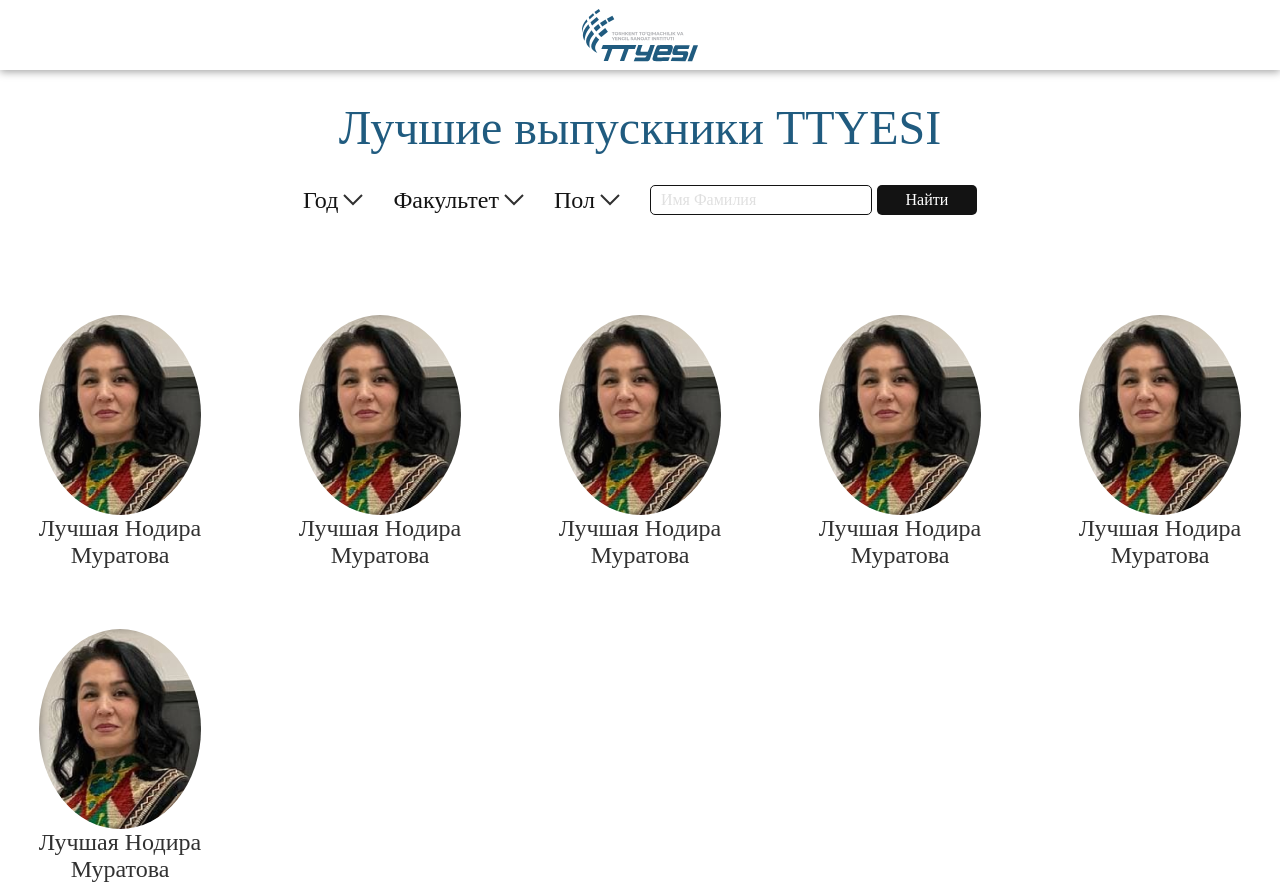
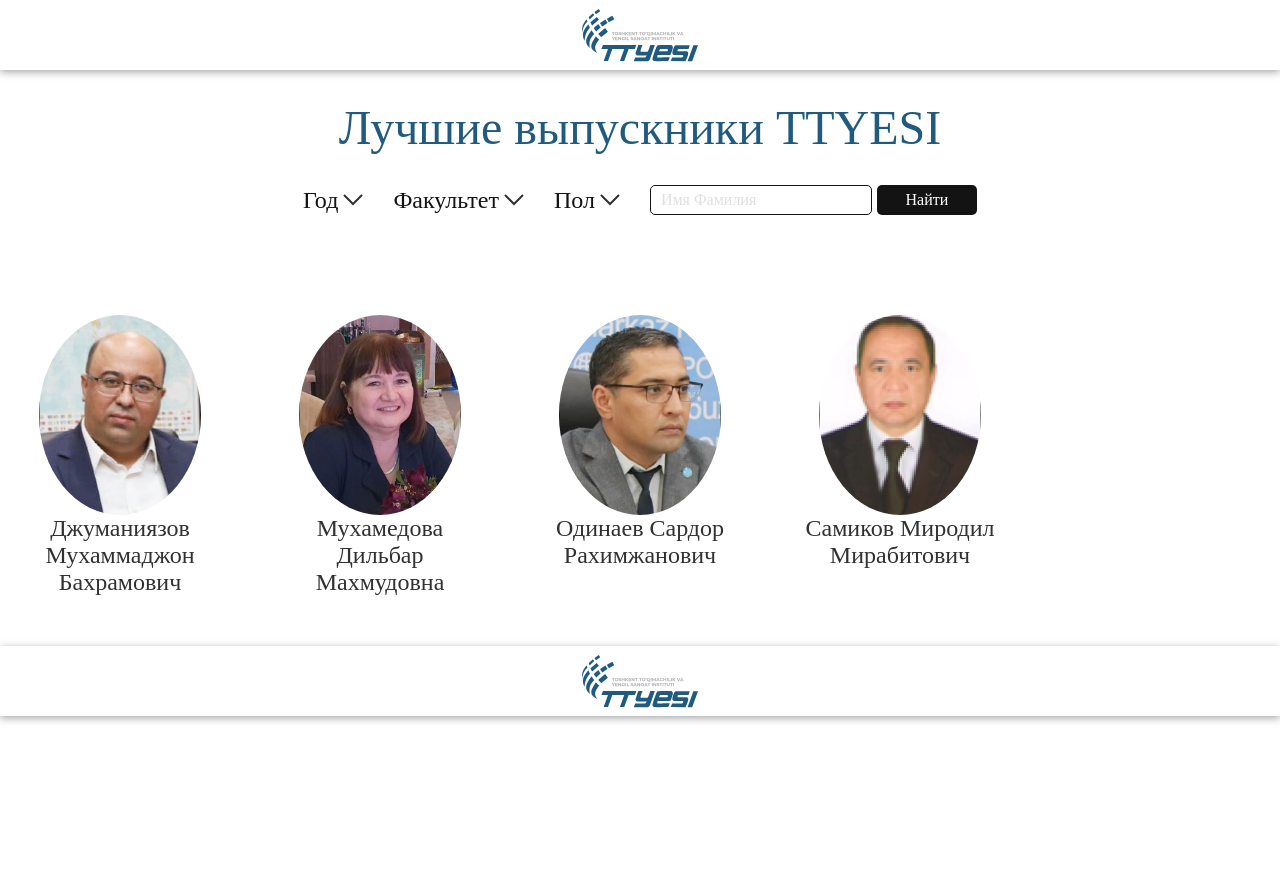
Before and after one commit to kingoker/TTYESI_frontend, a plain HTML site: page all-students.html in a window 1280 px wide. Shown: the top 886 px of the page. After the commit the page ends 800 px from the top, so only its background shows below. Drawn offline with Linux system fonts and the light colour scheme; a web font is replaced by a local one.

Commit message:
all-students changed

```diff
--- a/all-students.html
+++ b/all-students.html
@@ -52,62 +52,42 @@
             <div class="students__container container">
                 <div class="allStudents__list">
                     <div class="students__item">
-                        <a href="#" class="students__link">
+                        <a href="Muhammadjon.html" class="students__link">
                             <div class="students__photo">
-                                <img class="students__img img" src="img/Nodira.png" alt="nameOfStudent">
+                                <img class="students__img img" src="img/Muhammadjon.png" alt="nameOfStudent">
                             </div>
                             <div class="students__text">
-                                <p>Лучшая Нодира Муратова</p>
+                                <p>Джуманиязов Мухаммаджон Бахрамович</p>
                             </div>
                         </a>
                     </div>
                     <div class="students__item">
-                        <a href="#" class="students__link">
+                        <a href="Dilbar.html" class="students__link">
                             <div class="students__photo">
-                                <img class="students__img img" src="img/Nodira.png" alt="nameOfStudent">
+                                <img class="students__img img" src="img/Dilbar.png" alt="Дильба Махмудовна">
                             </div>
                             <div class="students__text">
-                                <p>Лучшая Нодира Муратова</p>
+                                <p>Мухамедова Дильбар Махмудовна</p>
                             </div>
                         </a>
                     </div>
                     <div class="students__item">
-                        <a href="#" class="students__link">
+                        <a href="Sardor.html" class="students__link">
                             <div class="students__photo">
-                                <img class="students__img img" src="img/Nodira.png" alt="nameOfStudent">
+                                <img class="students__img img" src="img/Sardor.png" alt="nameOfStudent">
                             </div>
                             <div class="students__text">
-                                <p>Лучшая Нодира Муратова</p>
+                                <p>Одинаев Сардор Рахимжанович</p>
                             </div>
                         </a>
                     </div>
                     <div class="students__item">
-                        <a href="#" class="students__link">
+                        <a href="Mirodil.html" class="students__link">
                             <div class="students__photo">
-                                <img class="students__img img" src="img/Nodira.png" alt="nameOfStudent">
+                                <img class="students__img img" src="img/Mirodil.png" alt="nameOfStudent">
                             </div>
                             <div class="students__text">
-                                <p>Лучшая Нодира Муратова</p>
-                            </div>
-                        </a>
-                    </div>
-                    <div class="students__item">
-                        <a href="#" class="students__link">
-                            <div class="students__photo">
-                                <img class="students__img img" src="img/Nodira.png" alt="nameOfStudent">
-                            </div>
-                            <div class="students__text">
-                                <p>Лучшая Нодира Муратова</p>
-                            </div>
-                        </a>
-                    </div>
-                    <div class="students__item">
-                        <a href="#" class="students__link">
-                            <div class="students__photo">
-                                <img class="students__img img" src="img/Nodira.png" alt="nameOfStudent">
-                            </div>
-                            <div class="students__text">
-                                <p>Лучшая Нодира Муратова</p>
+                                <p>Самиков Миродил Мирабитович</p>
                             </div>
                         </a>
                     </div>
```
Also changed, not shown: index.html (+0 -20 lines).
